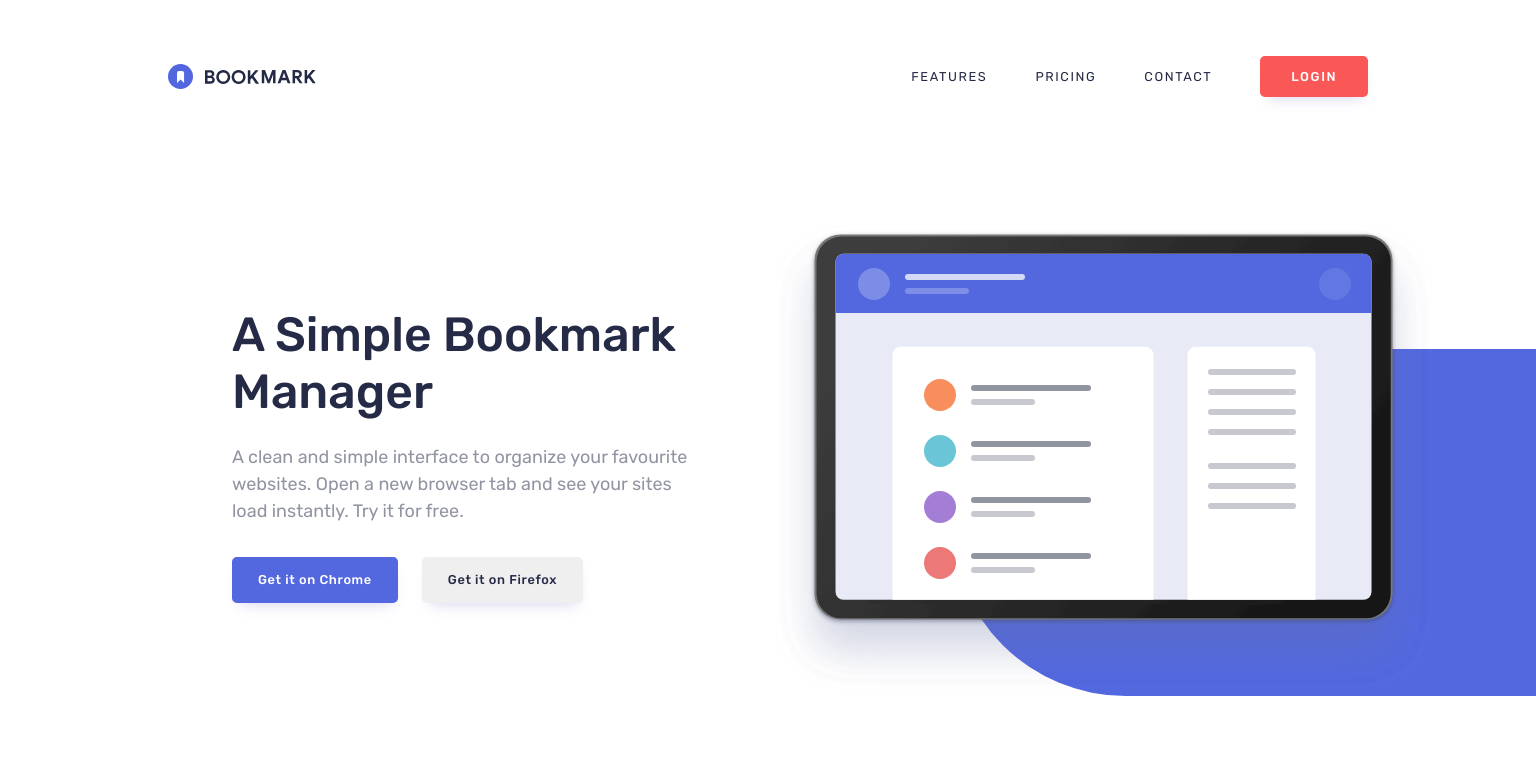
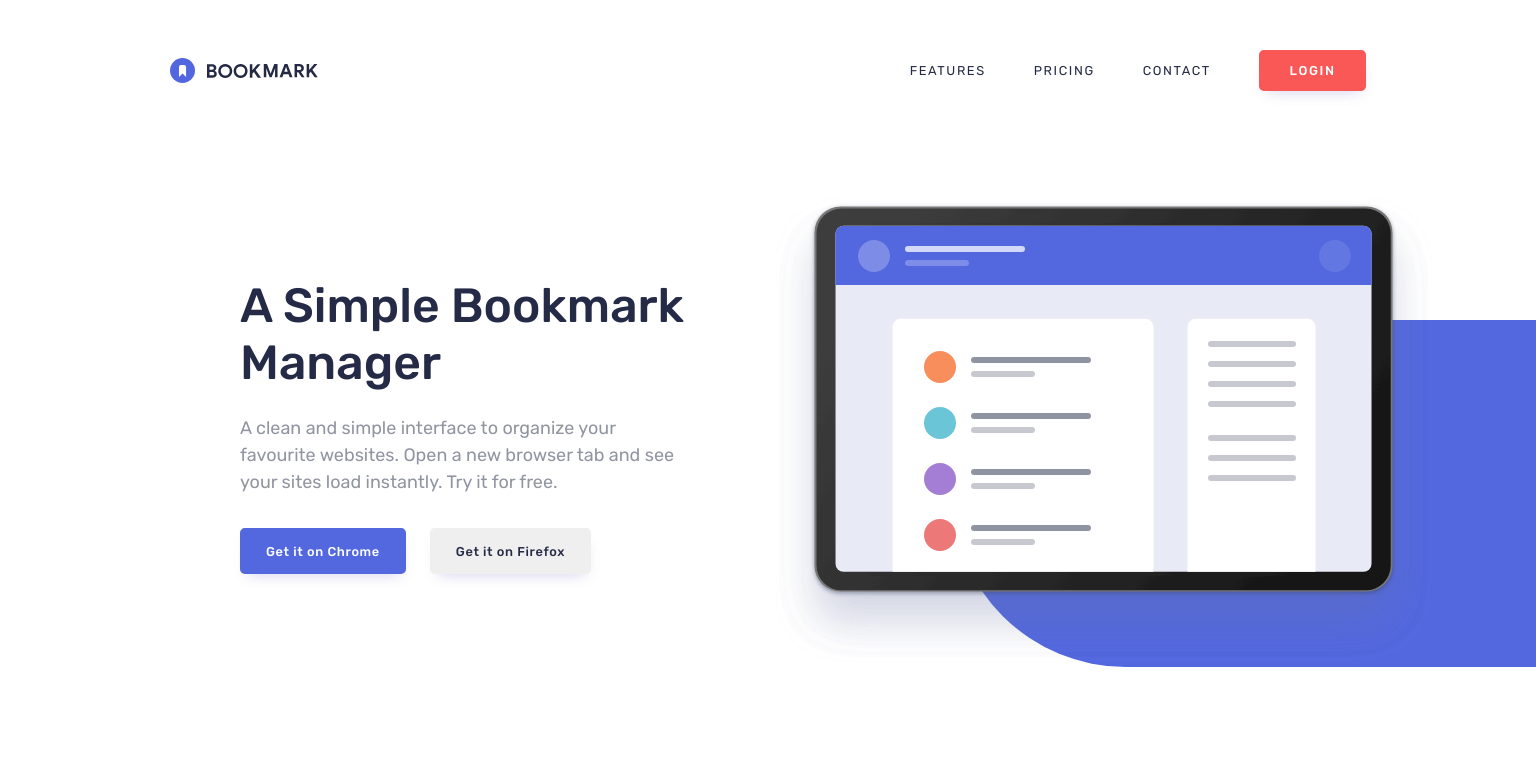
Before and after one commit to dannxvc/bookmark-pg-react, a React (Create React App) app: page / in a window 1536 px wide. Shown: the top 784 px of the page. Built offline with nearby package versions, Linux system fonts and the light colour scheme.

Commit message:
Update Header and Intro css padding

```diff
--- a/src/css/Header.css
+++ b/src/css/Header.css
@@ -2,7 +2,7 @@
     display: flex;
     align-items: center;
     justify-content: space-between;
-    padding: 2rem ;
+    padding: 2.2rem ;
 }
 .navbar{
     display: none;
@@ -35,14 +35,14 @@
 @media only screen and (min-width:65rem) {
     .header{
         background-color: var(--white);
-        padding: 3.5rem 10.5rem;
+        padding: 3.1rem 10.6rem;
     }
     .navbar{
         display: flex;
         position: initial;
         flex-direction: row;
         background-color: var(--white);
-    min-height: auto;
+        min-height: auto;
 
     }
     .hamburguer{
--- a/src/css/Intro.css
+++ b/src/css/Intro.css
@@ -13,7 +13,7 @@
     position: relative;
     grid-row: 2;
     text-align: center;
-    padding: 1rem;
+    padding: 1rem 1.5rem;
 }
 .title{
     font-size: 1.9rem;
@@ -55,11 +55,10 @@
         margin-right: -7rem;
     }
     .section-intro{
-        padding: 0 10.5rem;
+        padding: 3rem 10.5rem 0 10.5rem;
         align-items: center;
         grid-template-columns: 1fr 1fr;
         grid-template-rows: 1fr;
-        padding-top: 4rem ;
         gap: 4rem;
         max-width:90rem;
         margin: 0 auto 5rem auto;
```
